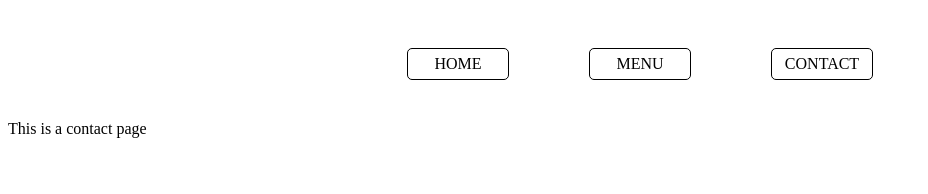
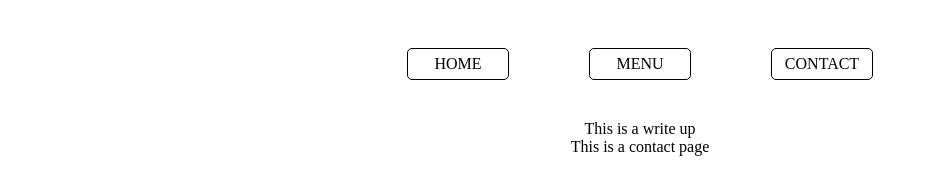
Before and after one commit to SKYWVRD/my-restaurant, a website built with webpack: page dist/index.html in a window 1280 px wide. Both pictures are taken after a click on the element "CONTACT". Shown: the whole page, without its empty margins (0-928 px from the left). Built offline with nearby package versions, Linux system fonts and the light colour scheme.

Commit message:
Move navbar to body

```diff
--- a/src/contact-page.js
+++ b/src/contact-page.js
@@ -5,8 +5,9 @@ import {
 export const buildContacts = () => {
     const mainContainer = document.getElementById('content');
     clearContent();
-    const menuList = document.createElement('div')
-    menuList.innerHTML = 'This is a contact page';
+    const contactList = document.createElement('div')
+    contactList.classList.add('blurb')
+    contactList.innerHTML = 'This is a contact page';
 
-    mainContainer.appendChild(menuList);
+    mainContainer.appendChild(contactList);
 }
--- a/src/index.js
+++ b/src/index.js
@@ -9,17 +9,8 @@ import{
 } from "./contact-page.js"
 import './styles.css';
 
-
 buildNav();
 buildHome();
-
-
-
-
-
-
-
-
 
 function buildNav(){
     const contentContainer = document.getElementById('content');
@@ -45,6 +36,5 @@ function buildNav(){
     navContainer.appendChild(menuTab);
     navContainer.appendChild(contactTab);
 
-
-    contentContainer.appendChild(navContainer);
+    document.body.prepend(navContainer);
 };
--- a/src/menu-page.js
+++ b/src/menu-page.js
@@ -6,6 +6,7 @@ export const buildMenu = () => {
     const mainContainer = document.getElementById('content');
     clearContent();
     const menuList = document.createElement('div')
+    menuList.classList.add('blurb');
     menuList.innerHTML = 'This is a menu';
 
     mainContainer.appendChild(menuList);
--- a/src/styles.css
+++ b/src/styles.css
@@ -1,4 +1,3 @@
-
 
 #content {
     display: flex;
@@ -29,5 +28,8 @@
 }
 
 .blurb{
+    display: flex;
+    align-content: center;
+    justify-content: center;
 
 }
```
Also changed, not shown: dist/main.js.
